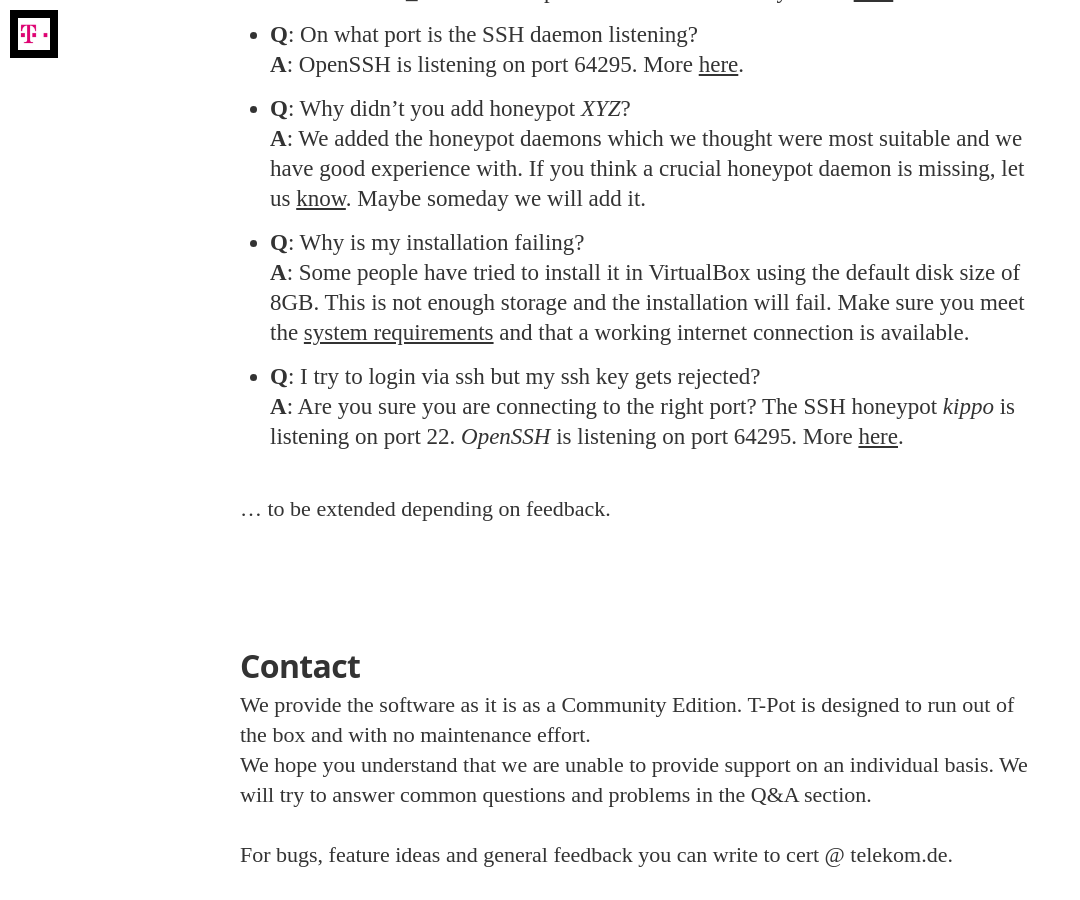
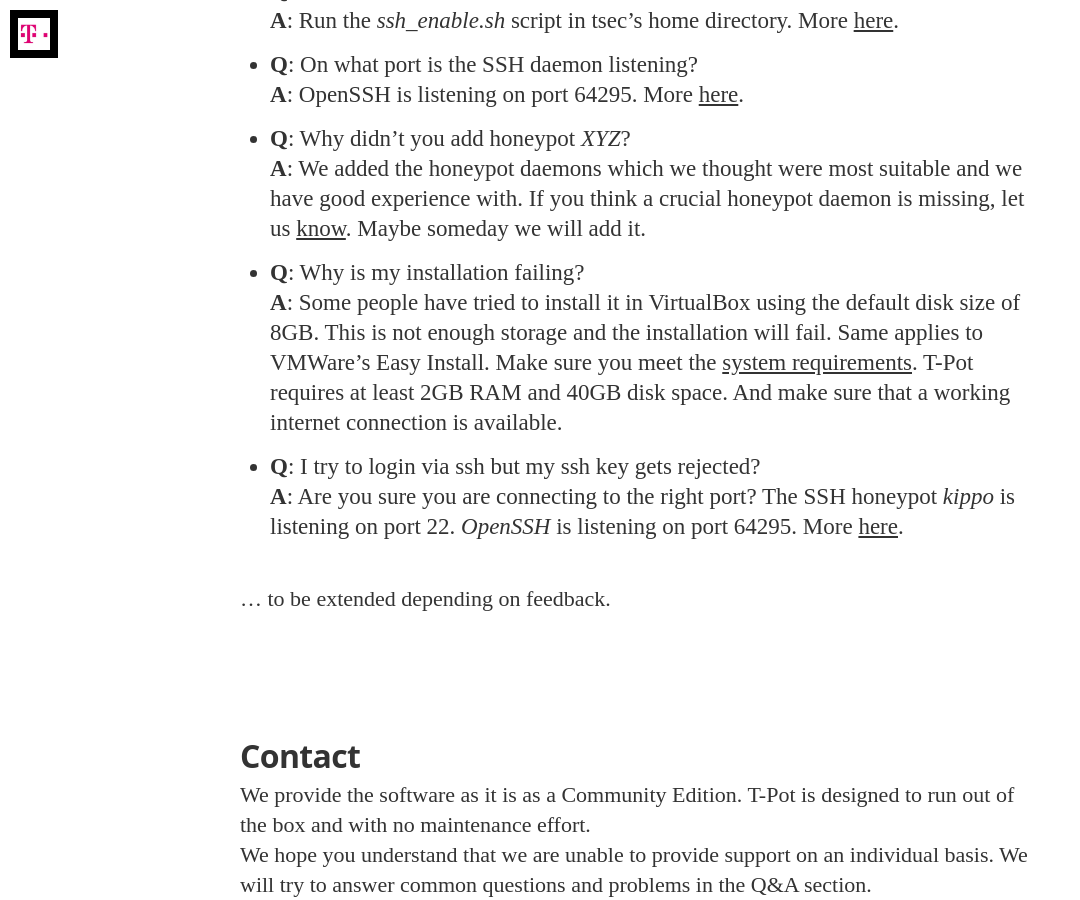
Before and after one commit to dtag-dev-sec/dtag-dev-sec.github.io, a Jekyll site: the page built from _posts/2015-03-01-concept.markdown, in a window 1280 px wide and 900 px high, scrolled down 14480 px. Shown: the whole window, without its empty margins (0-1080 px from the left). Built offline with Jekyll 4.4.1, drawn with Linux system fonts in a browser that asks for light colours; nearby versions of some CDN libraries; some web fonts are replaced; Markdown is read by kramdown in place of the engine named in the settings; some of the changed text lies outside the part shown.

Commit message:
added more specific installation requirements
because some people do not read long manuals.

```diff
--- a/_posts/2015-03-01-concept.markdown
+++ b/_posts/2015-03-01-concept.markdown
@@ -11,7 +11,7 @@
 [docker](https://www.docker.com/) magic. We want to make this technology available to everyone who is interested and release it as a Community Edition. We want to encourage you to participate.
 
 # TL;DR
-1. Meet the [system requirements](#requirements).
+1. Meet the [system requirements](#requirements). Use at least 2GB RAM and 40GB disk space as well as a working internet connection.
 2. Download the [tpotce.iso](http://community-honeypot.de/tpotce.iso) or [create it yourself](#createiso).
 2. Install the system in a [VM](#vm) or on [physical hardware](#hw) with [internet access](#placement).
 3. Sit tight - [watch](http://sicherheitstacho.eu/?peers=communityPeers) and [analyze](#kibana).
@@ -259,7 +259,7 @@
 - **Q**: How do I enable SSH?<br> **A**: Run the *ssh_enable.sh* script in tsec's home directory. More [here](#ssh).
 - **Q**: On what port is the SSH daemon listening? <br>**A**: OpenSSH is listening on port 64295. More [here](#ssh).
 - **Q**: Why didn't you add honeypot *XYZ*? <br>**A**: We added the honeypot daemons which we thought were most suitable and we have good experience with. If you think a crucial honeypot daemon is missing, let us [know](#contact). Maybe someday we will add it.
-- **Q**: Why is my installation failing? <br>**A**: Some people have tried to install it in VirtualBox using the default disk size of 8GB. This is not enough storage and the installation will fail. Make sure you meet the [system requirements](#requirements) and that a working internet connection is available.
+- **Q**: Why is my installation failing? <br>**A**: Some people have tried to install it in VirtualBox using the default disk size of 8GB. This is not enough storage and the installation will fail. Same applies to VMWare's Easy Install. Make sure you meet the [system requirements](#requirements). T-Pot requires at least 2GB RAM and 40GB disk space. And make sure that a working internet connection is available.
 - **Q**: I try to login via ssh but my ssh key gets rejected? <br>**A**: Are you sure you are connecting to the right port? The SSH honeypot *kippo* is listening on port 22. *OpenSSH* is listening on port 64295. More [here](#ssh).
 
 ...  to  be extended depending on feedback.
```
